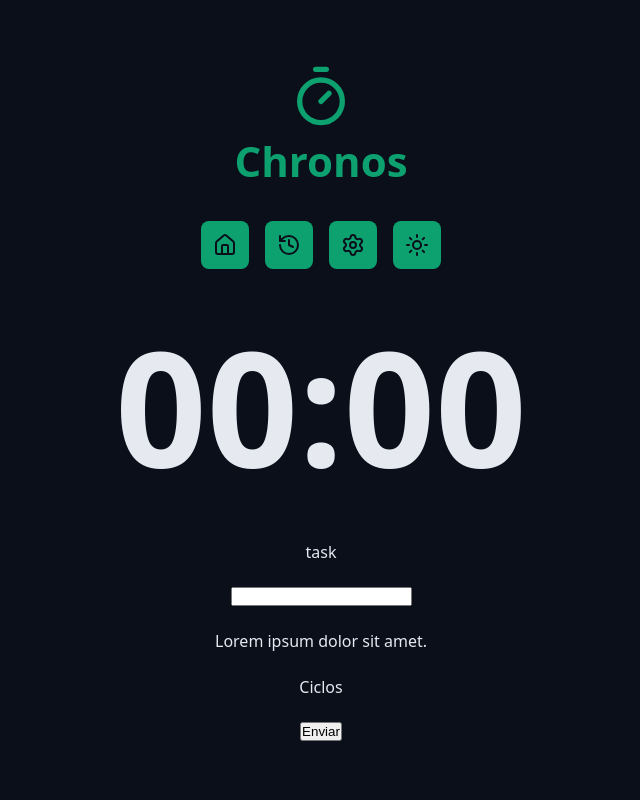
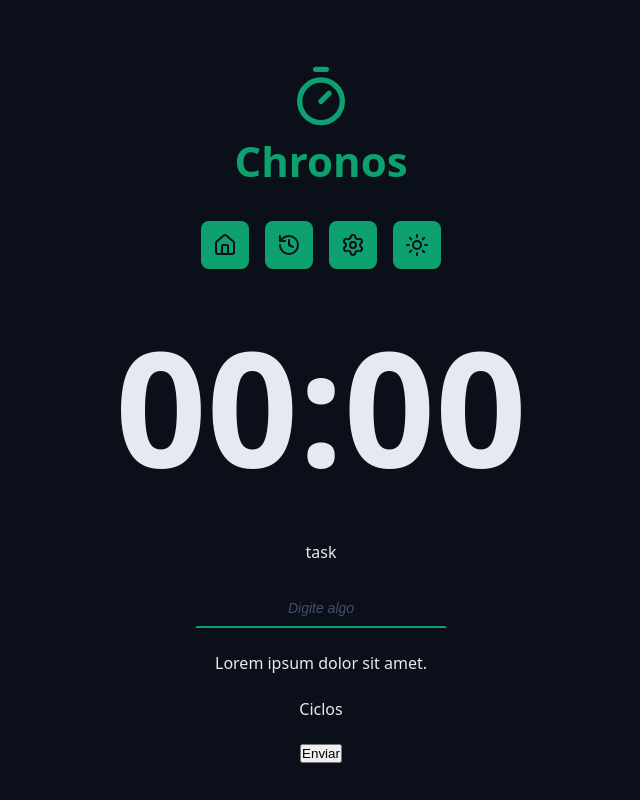
Before and after one commit to felipeazsantos/chronos-pomodoro, a React (Vite) app: page / in a window 1280 px wide. Shown: the whole page, without its empty margins (319-959 px from the left). Built offline with nearby package versions, Linux system fonts and the light colour scheme.

Commit message:
creating default input component

```diff
--- a/src/App.tsx
+++ b/src/App.tsx
@@ -5,6 +5,7 @@
 import './styles/global.css';
 import { Menu } from './components/Menu';
 import { CountDown } from './components/CountDown';
+import { DefaultInput } from './components/DefaultInput';
 
 export function App() {
   return (
@@ -24,8 +25,12 @@
       <Container>
         <form className='form' action=''>
           <div className='formRow'>
-            <label htmlFor='input'>task</label>
-            <input id='input' type='text' />
+            <DefaultInput
+              id='meuInput'
+              type='text'
+              labelText='task'
+              placeholder='Digite algo'
+            />
           </div>
 
           <div className='formRow'>
--- /dev/null
+++ b/src/components/DefaultInput/index.tsx
@@ -0,0 +1,20 @@
+import styles from './styles.module.css'
+
+type DefaultInputProps = {
+  id: string;
+  labelText: string;
+} & React.ComponentProps<'input'>;
+
+export function DefaultInput({
+  id,
+  type,
+  labelText,
+  ...rest
+}: DefaultInputProps) {
+  return (
+    <>
+      {labelText && <label htmlFor={id}>{labelText}</label>}
+      <input className={styles.input} id={id} type={type} {...rest} />
+    </>
+  );
+}
--- /dev/null
+++ b/src/components/DefaultInput/styles.module.css
@@ -0,0 +1,28 @@
+.input {
+  background-color: transparent;
+  text-align: center;
+  font-size: 1.8rem;
+  padding: 0.8rem;
+  color: var(--text-default);
+
+  outline: none;
+  border: 0.2rem solid transparent;
+  border-bottom: 0.2rem solid var(--primary);
+  transition: all 0.1s ease-in-out;
+}
+
+.input:focus {
+  border-radius: 0.8rem;
+  border: 0.2rem solid var(--primary);
+}
+
+.input::placeholder {
+  color: var(--gray-500);
+  font-size: 1.4rem;
+  font-style: italic;
+}
+
+.input:disabled {
+  border-bottom: 0.2rem solid var(--disabled);
+  color: var(--text-muted);
+}
```
